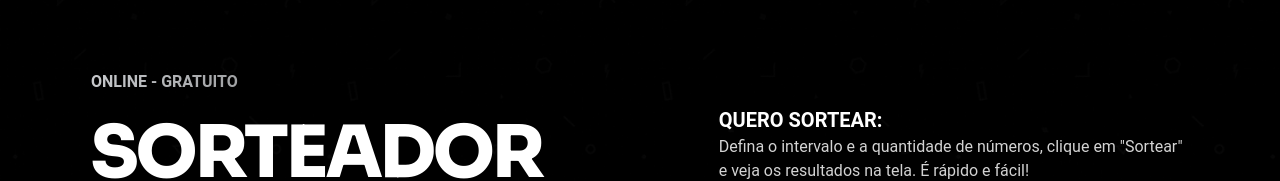
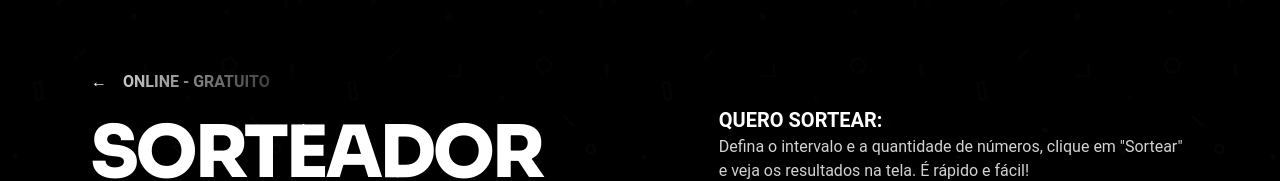
Before and after one commit to felipebalaminut/sorteador, a plain HTML site: page index.html in a window 1280 px wide. Shown: the part 131-312 px from the top of the page. Drawn offline with Linux system fonts and the light colour scheme.

Commit message:
feat: add homepage back button

```diff
--- a/index.html
+++ b/index.html
@@ -20,7 +20,10 @@
 
     <main id="app" class="container">
       <header class="titles">
-        <span class="page-subtitle">Online - gratuito</span>
+        <div class="back">
+          <a href="">←</a>
+          <span class="page-subtitle">Online - gratuito</span>
+        </div>
         <h1 class="page-title">Sorteador<br />de Números</h1>
       </header>
 
@@ -108,8 +111,7 @@
           <p>1º resultado</p>
         </header>
 
-        <div class="numbers-container">
-        </div>
+        <div class="numbers-container"></div>
 
         <button id="retry-button" class="btn-primary">
           SORTEAR NOVAMENTE
--- a/styles/main.css
+++ b/styles/main.css
@@ -25,6 +25,20 @@ section.classifier {
   display: flex;
   flex-direction: column;
   gap: 0.75rem;
+}
+
+.back {
+  display: flex;
+  align-items: center;
+  gap: 1rem;
+}
+
+.back a {
+  font-size: var(--ff-md);
+  text-transform: uppercase;
+  color: white;
+
+  font-weight: 900;
 }
 
 .titles .page-title {
```
